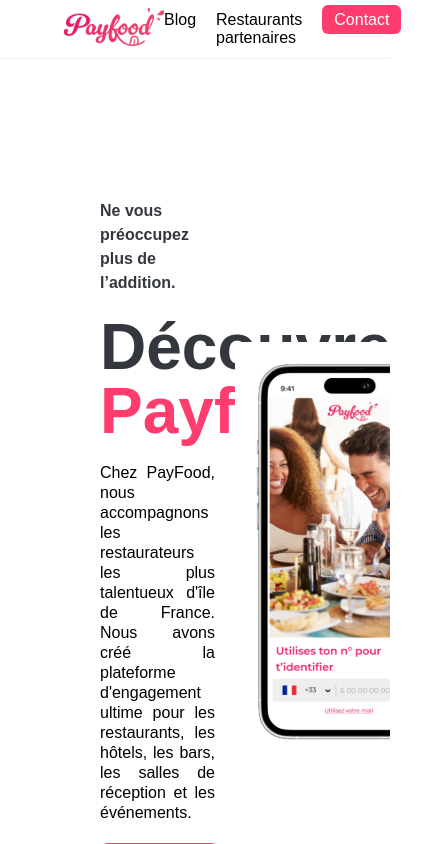
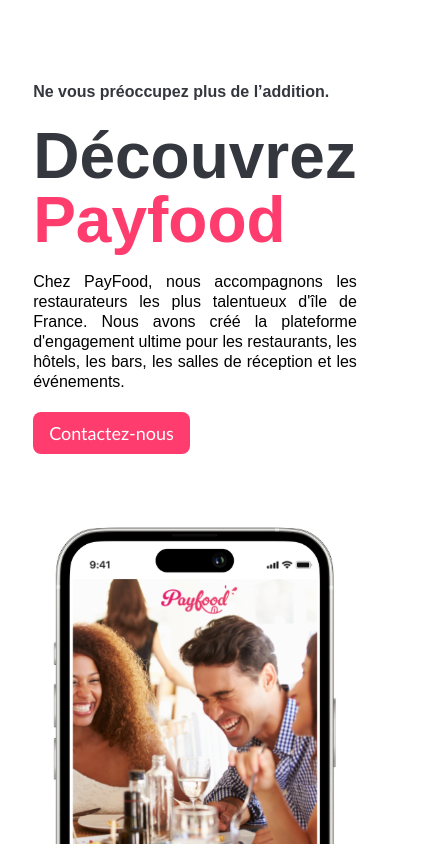
Before and after one commit to Armelsteve1/PAYFOOD, a React (Create React App) app in the folder payfood/: page / in a window 390 px wide. Shown: the top 844 px of the page, 421 px wide, since content can reach past the window. Built offline with nearby package versions, Linux system fonts and the light colour scheme.

Commit message:
reponsive first block

```diff
--- a/payfood/src/Component/HomePage/home-style.css
+++ b/payfood/src/Component/HomePage/home-style.css
@@ -23,6 +23,34 @@
   font-family: 'Montserat', sans-serif;
   color: #34373E;
 }
+
+/* Media query for tablets (up to 768px) */
+@media screen and (max-width: 768px) {
+  .hero {
+    flex-direction: column;
+    padding: 40px;
+  }
+
+  .content {
+    width: auto;
+    font-family: 'Montserat', sans-serif;
+  }
+
+}
+
+/* Media query for mobile devices (up to 480px) */
+@media screen and (max-width: 480px) {
+  .hero {
+    padding: 20px;
+  }
+
+  .content {
+    width: auto;
+    font-family: 'Montserat', sans-serif;
+  }
+}
+
+
 
 .slogan-landing {
   font-weight: bolder;
--- a/payfood/src/Component/Navbar/nav-style.css
+++ b/payfood/src/Component/Navbar/nav-style.css
@@ -54,3 +54,14 @@
   background-color: black;
   margin: 3px 0;
 }
+
+/* Media query for tablets (up to 768px) */
+@media screen and (max-width: 768px) {
+  .navbar {
+    display: none;
+  }
+
+}
+
+/* Media query for mobile devices (up to 480px) */
+@media screen and (max-width: 480px) {}
```
